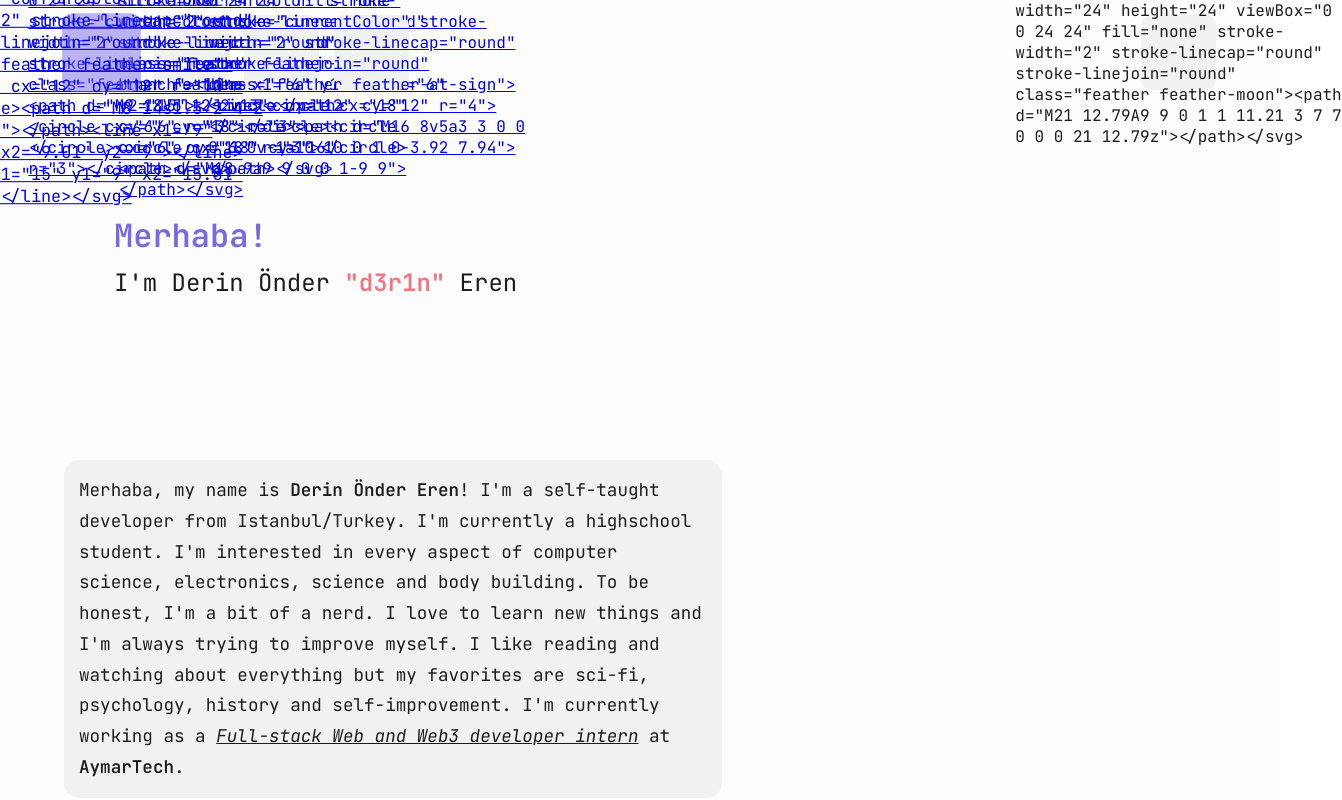
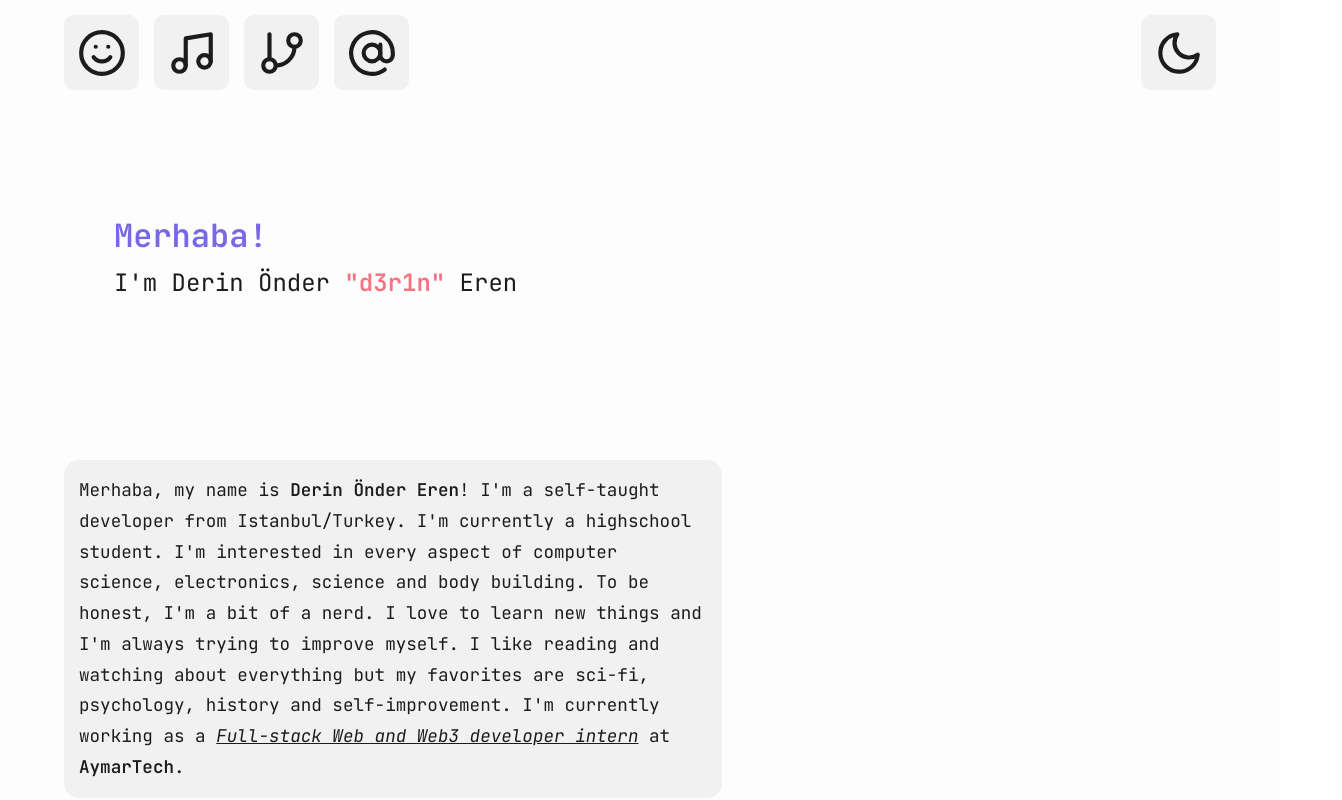
Before and after one commit to d3r1n/d3r1n-website, a Vue app: page / in a window 1280 px wide. Shown: the whole page, 1342 px wide, since content can reach past the window. Built offline with nearby package versions, Linux system fonts and the light colour scheme; no server answers.

Commit message:
fix: removing v-html was a mistake

```diff
--- a/src/components/Projects/ProjectsLastCommit.vue
+++ b/src/components/Projects/ProjectsLastCommit.vue
@@ -1,6 +1,6 @@
 <template>
 	<div class="last-commit" v-if="lastCommit" :class="{'light': theme.theme, 'dark': !theme.theme}">
-		<div class="icon">{{ git_commit }}</div>
+		<div class="icon" v-html="git_commit"></div>
 
 		<div class="commit-info">
 			<span class="repo-name">{{ repo_name }} -</span>
--- a/src/components/TheNavbar.vue
+++ b/src/components/TheNavbar.vue
@@ -1,25 +1,20 @@
 <template>
 	<div class="navbar" :class="{'light': theme.theme, 'dark': !theme.theme}">
 		<span class="left-side-buttons">
-			<router-link :to="{name: 'home'}" class="navbar-button">
-				{{ smile }}
+			<router-link :to="{name: 'home'}" class="navbar-button" v-html="smile">
 			</router-link>
 
-			<router-link :to="{name: 'music'}" class="navbar-button">
-				{{ music }}
+			<router-link :to="{name: 'music'}" class="navbar-button" v-html="music">
 			</router-link>
 
-			<router-link :to="{name: 'projects'}" class="navbar-button">
-				{{ git_branch }}
+			<router-link :to="{name: 'projects'}" class="navbar-button" v-html="git_branch">
 			</router-link>
 
-			<router-link :to="{name: 'not-found'}" class="navbar-button">
-				{{ at_sign }}
+			<router-link :to="{name: 'not-found'}" class="navbar-button" v-html="at_sign">
 			</router-link>
 		</span>
 
-		<span class="theme-button" v-on:click="theme.toggle_theme()" >
-			{{ moon }}
+		<span class="theme-button" v-on:click="theme.toggle_theme()" v-html="moon">
 		</span>
 	</div>
 </template>
--- a/src/views/NotFound.vue
+++ b/src/views/NotFound.vue
@@ -2,7 +2,7 @@
 	<div class="not-found-page" :class="{'light': theme.theme, 'dark': !theme.theme}">
 		<Navbar />
 		<div class="not-found-page-content">
-			<span>{{ alert }}</span>
+			<span v-html="alert"></span>
 			<h1>404</h1>
 			<h2>Page Not Found</h2>
 			<p>The page you are looking for does not exist.</p>
```
